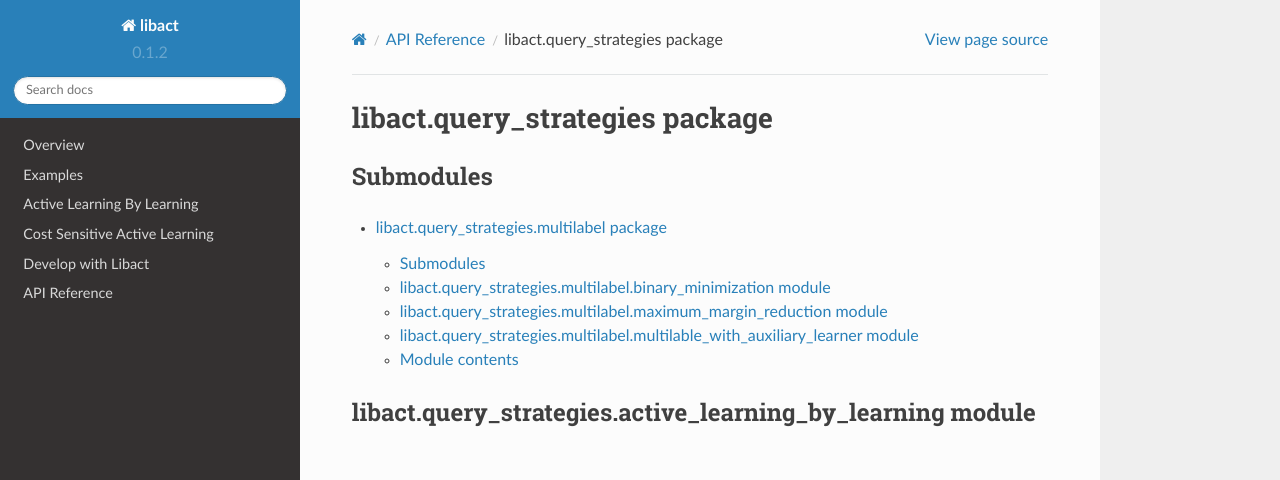
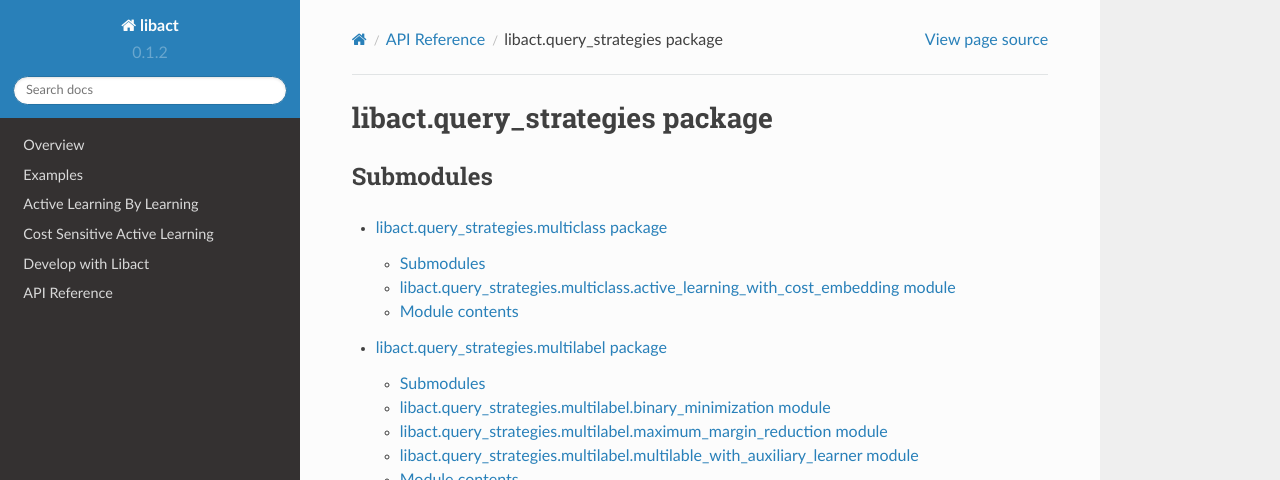
Before and after one commit to ntucllab/libact, a Sphinx documentation site: the page built from docs/libact.query_strategies.rst, in a window 1280 px wide and 900 px high, cut to the strip 0-480 px from the top of the window. Built offline with Sphinx 7.4.7 and the Read the Docs theme 2.0.0, drawn with Linux system fonts in a browser that asks for light colours.

```diff
--- a/docs/cost_sensitive_multiclass.rst
+++ b/docs/cost_sensitive_multiclass.rst
@@ -1,5 +1,7 @@
 Cost Sensitive Active Learning
 ==============================
+
+Example file: :file:`examples/alce_plot.py`
 
 Most active learning algorithms are designed to deal with a specific
 miss-classification error. Though in the real-world applications, the cost for
@@ -25,3 +27,5 @@ We compared ALCE with Ucertainty Sampling and Random Sampling.
 
 The main difference in declaring an ALCE object is the cost_matrix should be
 passed in as a parameter (``ALCE(trn_ds3, cost_matrix, LinearRegression())``).
+
+.. image:: ./pngs/vehicle_alce_plit.png
--- /dev/null
+++ b/docs/libact.query_strategies.multiclass.rst
@@ -0,0 +1,22 @@
+libact.query_strategies.multiclass package
+==========================================
+
+Submodules
+----------
+
+libact.query_strategies.multiclass.active_learning_with_cost_embedding module
+-------------------------------------------------------------------------------
+
+.. automodule:: libact.query_strategies.multiclass.active_learning_with_cost_embedding
+    :members:
+    :undoc-members:
+    :show-inheritance:
+
+
+Module contents
+---------------
+
+.. automodule:: libact.query_strategies.multiclass
+    :members:
+    :undoc-members:
+    :show-inheritance:
--- a/docs/libact.query_strategies.rst
+++ b/docs/libact.query_strategies.rst
@@ -6,6 +6,7 @@ Submodules
 
 .. toctree::
 
+    libact.query_strategies.multiclass
     libact.query_strategies.multilabel
 
 libact.query_strategies.active_learning_by_learning module
```
